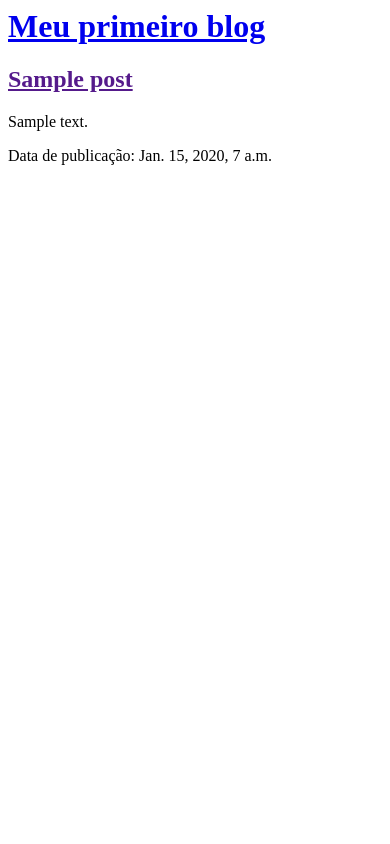
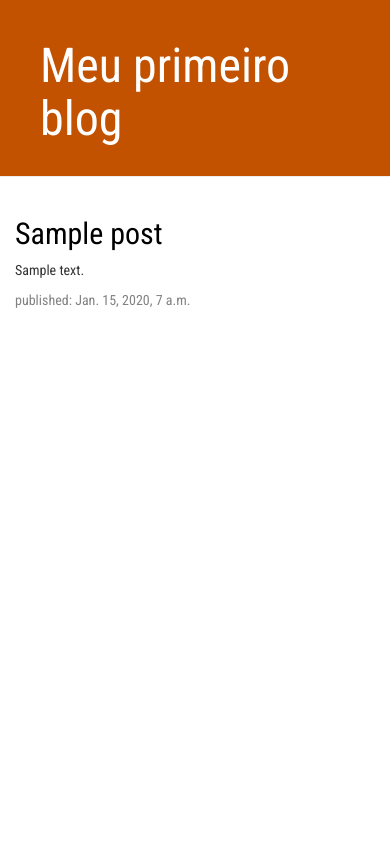
Before and after one commit to DamienLovemore/Meu-Primeiro-Blog, a Django app: page / in a window 390 px wide. Run offline with Django 3.2, Linux system fonts and the light colour scheme; tables that the repository leaves empty hold one stand-in row (values such as "Sample post"); some libraries are stand-ins or nearby versions.

Commit message:
Meu Primeiro Blog, quinto commit

```diff
--- /dev/null
+++ b/blog/static/css/blog.css
@@ -0,0 +1,69 @@
+body
+{
+    font-family: "Roboto Condensed", cursive;
+}
+
+.page-header
+{
+    margin-top: 0;
+    background-color: #C25100;
+    padding: 20px 20px 20px 40px;
+}
+
+.page-header h1, .page-header h1 a, .page-header h1 a:visited, .page-header h1 a:active {
+    color: #ffffff;
+    font-size: 36pt;
+    text-decoration: none;
+}
+
+h1 a,h2 a
+{
+    color: #C25100;
+}
+
+hr.horizontalbreak
+{
+    margin-top: 0;
+    height: 0.5vh;
+    background-color: coral;
+    border: none;
+    margin-bottom: 0;
+}
+
+.content-container
+{
+    margin-left: 0px;
+}
+
+.date
+{
+    color: #828282;
+}
+
+.save
+{
+    float: right;
+}
+
+.top-menu, .top-menu:hover, .top-menu:visited
+{
+    color: #ffffff;
+    float: right;
+    font-size: 26pt;
+    margin-right: 20px;
+}
+
+.post
+{
+    margin-bottom: 70px;
+}
+
+.post-form textarea, .post-form input
+{
+    width: 100%;
+}
+
+.post h2 a, .post h2 a:visited
+{
+    color: #000000;
+}
--- /dev/null
+++ b/blog/templates/blog/base.html
@@ -0,0 +1,30 @@
+{% load static %}
+
+<html lang='pt-BR'>
+    <head>
+        <title>Meu primeiro blog</title>
+        <link rel="stylesheet" href="//maxcdn.bootstrapcdn.com/bootstrap/3.2.0/css/bootstrap.min.css">
+        <link rel="stylesheet" href="//maxcdn.bootstrapcdn.com/bootstrap/3.2.0/css/bootstrap-theme.min.css">
+        <link rel="stylesheet" type="text/css" href="{% static 'css/blog.css' %}">
+        <link href="https://fonts.googleapis.com/css2?family=Roboto+Condensed&display=swap" rel="stylesheet">
+        <meta charset="utf-8">
+        <meta name="author" content="Matheus Soares Martins">
+        <meta name="description" content="Página inicial do meu blog de teste do Django.">
+        <meta name="viewport" content="width=device-width, initial-scale=1.0">
+    </head>
+
+    <body>
+        <div class="page-header">
+            <h1><a href="/">Meu primeiro blog</a></h1>
+        </div>
+
+        <div class="content container">
+            <div class="row">
+                <div class="col-md-8">
+                    {% block content %}
+                    {% endblock %}
+                </div>
+            </div>
+        </div>
+    </body>
+</html>
--- a/blog/templates/blog/post_list.html
+++ b/blog/templates/blog/post_list.html
@@ -1,23 +1,13 @@
-<html lang='pt-BR'>
-    <head>
-        <title>Meu primeiro blog</title>
-        <meta charset="utf-8">
-        <meta name="author" content="Matheus Soares Martins">
-        <meta name="description" content="Página inicial do meu blog de teste do Django.">
-        <meta name="viewport" content="width=device-width, initial-scale=1.0">
-    </head>
+{% extends 'blog/base.html' %}
 
-    <body>
-        <div>
-            <h1><a href="/">Meu primeiro blog</a></h1>
+{% block content%}
+    {% for post in posts %}
+        <div class="post">
+            <h2><a href="{% url 'post_detail' pk=post.pk %}">{{ post.title }}</a></h2><!--pk=post.pk significa que pegará o post_detail do post que tenha a chave primária (pk) igual ao post atual.-->
+            <p>{{ post.text|linebreaksbr }}</p><!-- O line breaks serve para converter quebras de linhas em parágrafos -->
+            <div class="date">
+                <p>published: {{ post.published_date }}</p>
+            </div>
         </div>
-
-        {% for post in posts %}
-           <div>
-                <h2><a href="">{{post.title}}</a></h2>
-                <p>{{post.text|linebreaksbr}}</p>
-                <p>Data de publicação: {{post.published_date}}</p>
-           </div>
-        {% endfor %}
-    </body>
-</html>
+    {% endfor %}
+{% endblock%}
--- a/blog/urls.py
+++ b/blog/urls.py
@@ -2,5 +2,6 @@ from django.urls import path
 from . import views #Importa todas as views que encontrar nessa pasta.
 
 urlpatterns = [
-    path('',views.post_list,name='post_list')
+    path('',views.post_list,name='post_list'),
+    path('post/<int:pk>/',views.post_detail,name='post_detail')
 ]
--- a/blog/views.py
+++ b/blog/views.py
@@ -1,7 +1,11 @@
-from django.shortcuts import render
+from django.shortcuts import render, get_object_or_404
 from django.utils import timezone
 from .models import Post #Import a classe Post do arquivo models que está dentro desta pasta(.)
 
 def post_list(request):
     posts=Post.objects.filter(published_date__lte=timezone.now()).order_by('published_date')
     return render(request,'blog/post_list.html',{'posts':posts})
+
+def post_detail(request, pk):
+    post=get_object_or_404(Post,pk=pk)
+    return render(request,'blog/post_detail.html',{'post':post})
```
Also changed, not shown: blog/templates/blog/post_detail.html (added, +13 -0 lines).
